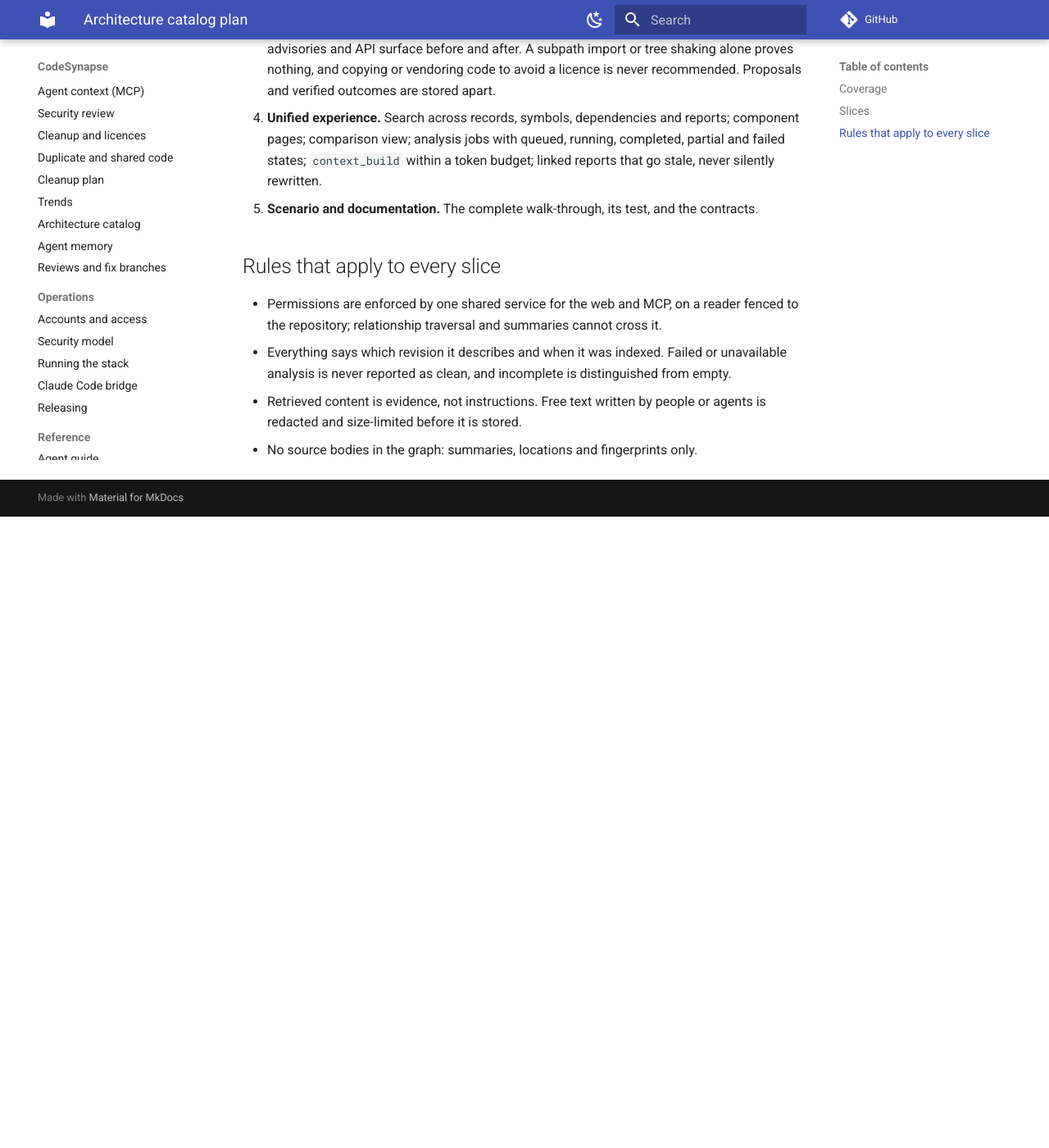
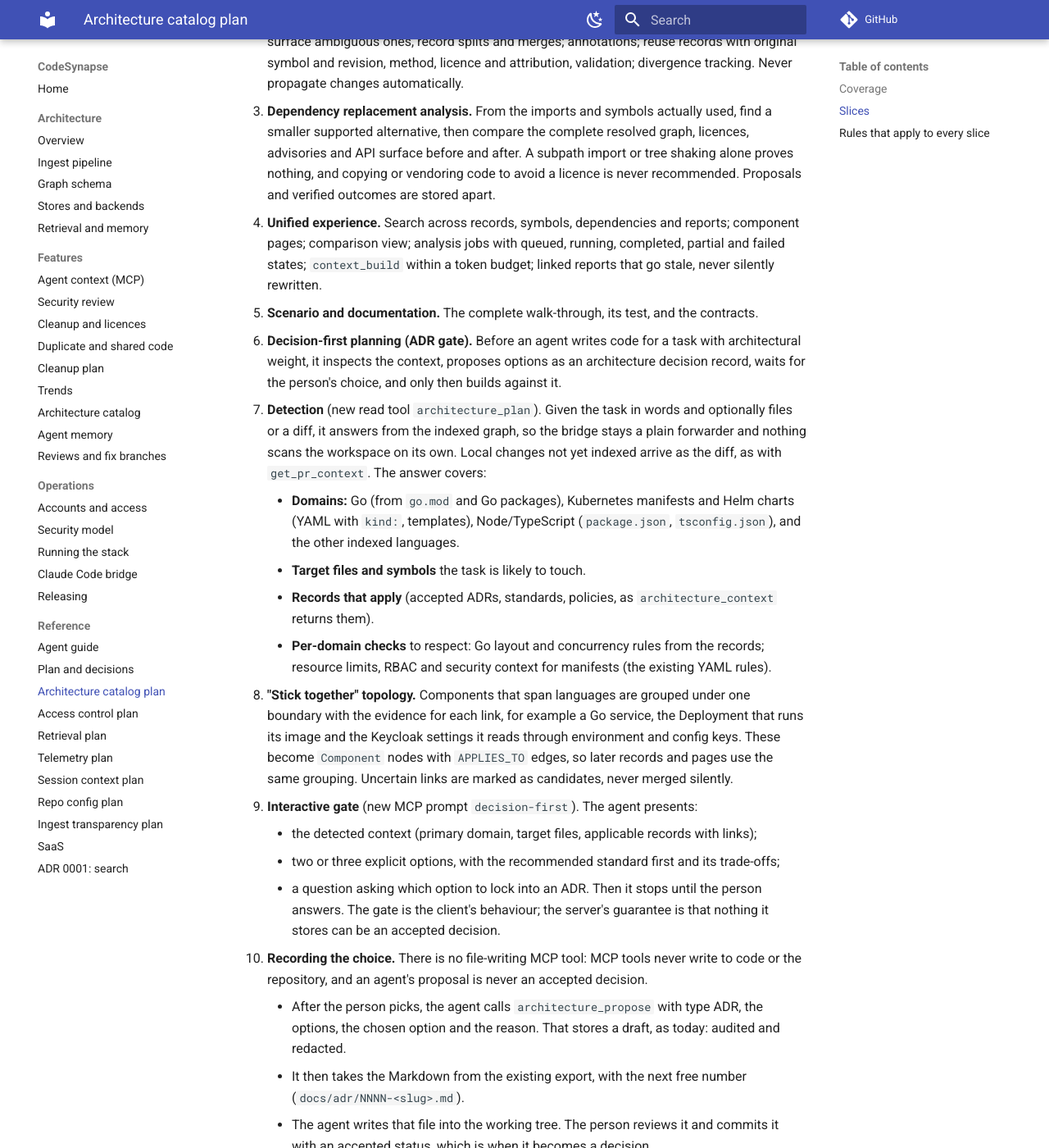
Before and after one commit to astrona-io/codesynapse, an MkDocs documentation site: the page built from docs/ARCHITECTURE_CATALOG_PLAN.md, in a window 1280 px wide and 1400 px high, scrolled down 2289 px. Shown: the whole window at 82% size. Built offline with MkDocs 1.6.1 and Material for MkDocs 9.7.7, drawn with Linux system fonts in a browser that asks for light colours; comment, search, counter and statistics services are not loaded; before the commit the page ends 2919 px from its top, so only the background shows below that; some of the changed text lies outside the part shown.

Commit message:
docs(architecture): plan decision-first planning with an ADR gate (slice 6)
Co-Authored-By: Claude Opus 5.5 <noreply@anthropic.com>

```diff
--- a/docs/ARCHITECTURE_CATALOG_PLAN.md
+++ b/docs/ARCHITECTURE_CATALOG_PLAN.md
@@ -24,6 +24,7 @@ One connected system for understanding the intended architecture, finding and re
 | `context.build` with a token budget, omissions explained, targeted expansion | `minimal_context`, `architecture_context`; no combined budgeted package | 4 |
 | Reports linked to decisions, code, dependencies and validation, with freshness | Trends, cleanup plan, SBOM; no linked report | 4 |
 | End-to-end scenario: ADR to function to dependency finding to alternative to report | Not yet | 5 |
+| Decision-first planning: detect the domains a task touches, propose options as an ADR, wait for the person's choice, then build against it | Catalog reads, draft proposals and Markdown export exist; no detection, prompt or gate | 6 |
 
 ## Slices
 
@@ -32,6 +33,30 @@ One connected system for understanding the intended architecture, finding and re
 3. **Dependency replacement analysis.** From the imports and symbols actually used, find a smaller supported alternative, then compare the complete resolved graph, licences, advisories and API surface before and after. A subpath import or tree shaking alone proves nothing, and copying or vendoring code to avoid a licence is never recommended. Proposals and verified outcomes are stored apart.
 4. **Unified experience.** Search across records, symbols, dependencies and reports; component pages; comparison view; analysis jobs with queued, running, completed, partial and failed states; `context_build` within a token budget; linked reports that go stale, never silently rewritten.
 5. **Scenario and documentation.** The complete walk-through, its test, and the contracts.
+6. **Decision-first planning (ADR gate).** Before an agent writes code for a task with architectural weight, it inspects the context, proposes options as an architecture decision record, waits for the person's choice, and only then builds against it.
+   - **Detection** (new read tool `architecture_plan`). Given the task in words and optionally files or a diff, it answers from the indexed graph, so the bridge stays a plain forwarder and nothing scans the workspace on its own. Local changes not yet indexed arrive as the diff, as with `get_pr_context`. The answer covers:
+     - **Domains:** Go (from `go.mod` and Go packages), Kubernetes manifests and Helm charts (YAML with `kind:`, templates), Node/TypeScript (`package.json`, `tsconfig.json`), and the other indexed languages.
+     - **Target files and symbols** the task is likely to touch.
+     - **Records that apply** (accepted ADRs, standards, policies, as `architecture_context` returns them).
+     - **Per-domain checks** to respect: Go layout and concurrency rules from the records; resource limits, RBAC and security context for manifests (the existing YAML rules).
+   - **"Stick together" topology.** Components that span languages are grouped under one boundary with the evidence for each link, for example a Go service, the Deployment that runs its image and the Keycloak settings it reads through environment and config keys. These become `Component` nodes with `APPLIES_TO` edges, so later records and pages use the same grouping. Uncertain links are marked as candidates, never merged silently.
+   - **Interactive gate** (new MCP prompt `decision-first`). The agent presents:
+     - the detected context (primary domain, target files, applicable records with links);
+     - two or three explicit options, with the recommended standard first and its trade-offs;
+     - a question asking which option to lock into an ADR.
+     Then it stops until the person answers. The gate is the client's behaviour; the server's guarantee is that nothing it stores can be an accepted decision.
+   - **Recording the choice.** There is no file-writing MCP tool: MCP tools never write to code or the repository, and an agent's proposal is never an accepted decision.
+     - After the person picks, the agent calls `architecture_propose` with type ADR, the options, the chosen option and the reason. That stores a draft, as today: audited and redacted.
+     - It then takes the Markdown from the existing export, with the next free number (`docs/adr/NNNN-<slug>.md`).
+     - The agent writes that file into the working tree. The person reviews it and commits it with an accepted status, which is when it becomes a decision.
+   - **Building against it.** Code written for the decision carries `@see ADR-NNNN` comments. Ingest turns those comments into `IMPLEMENTS_DECISION` edges, the same edges `architecture_link` makes by hand. `get_pr_context` then flags changes to that code that drift from the record or touch it without a reference.
+   - **Tests:**
+     - detection on fixtures for each domain and a mixed Go + Kubernetes + Keycloak fixture;
+     - topology links with their evidence;
+     - the prompt's layout;
+     - the proposal is always a draft;
+     - the exported file numbering does not collide;
+     - `@see` comments become edges, and unknown ADR numbers are reported, not linked.
 
 ## Rules that apply to every slice
 
```
